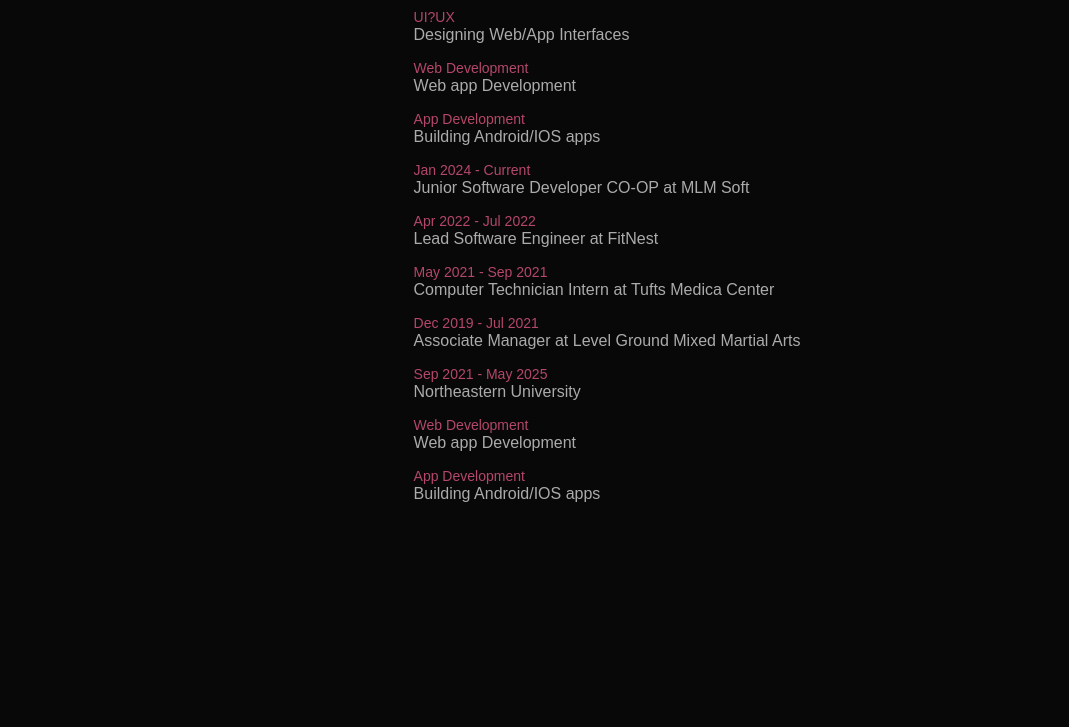
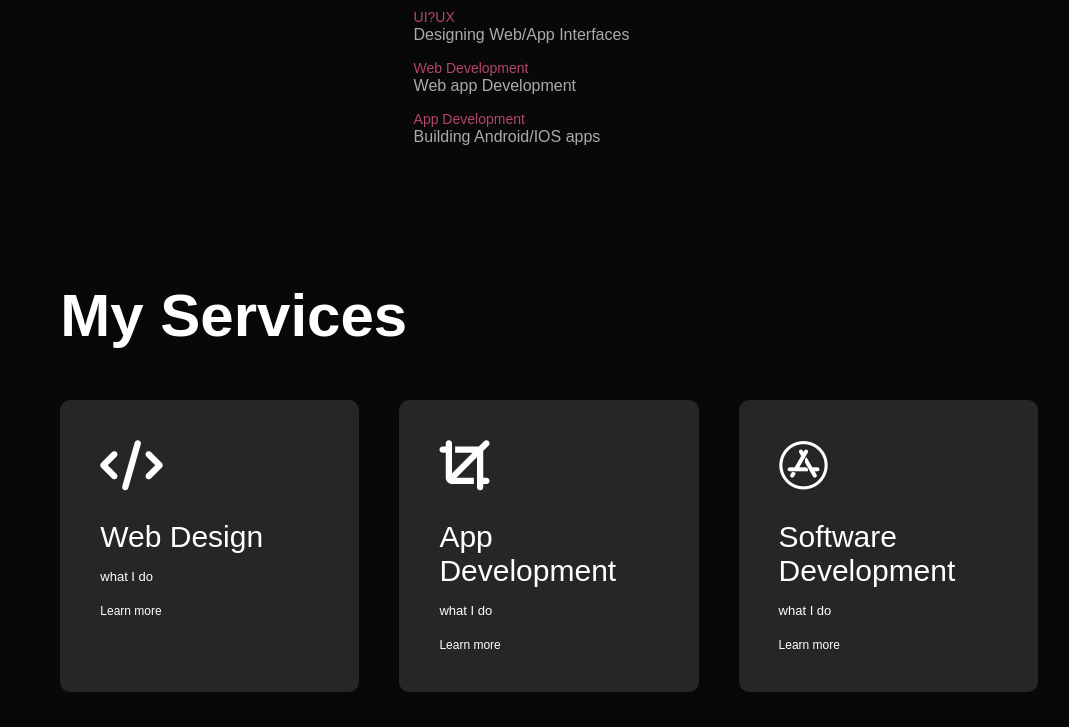
Before and after one commit to NikitaClark/Personal-Web-Partfolio, a plain HTML site: page index.html in a window 1280 px wide. Shown: the part 1356-2083 px from the top of the page, without its empty margins (101-1170 px from the left). Before the commit the page ends 1959 px from the top, so only its background shows below. Drawn offline with Linux system fonts and the light colour scheme.

Commit message:
My services section

```diff
--- a/index.html
+++ b/index.html
@@ -6,6 +6,7 @@
     <meta name="viewport" content="width=device-width, initial-scale=1.0">
     <title>Personal Portfolio Website</title>
      <link rel="stylesheet" href="style.css">
+     <script src="https://kit.fontawesome.com/fae62c5b42.js" crossorigin="anonymous"></script>
 </head>
 <body>
 <div id="header">
@@ -47,18 +48,18 @@
                <p>In this portfolio, I will delve deep into my experiences, projects, and hobbies, providing you with a comprehensive understanding of who I am as both a developer and a person.</p>
 
                <div class="tab-titles">
-                <p class="tab-links active-link">Skills</p>
-                <p class="tab-links">Experience</p>
-                <p class="tab-links">Education</p>
+                <p class="tab-links active-link" onclick="opentab('skills')">Skills</p>
+                <p class="tab-links" onclick="opentab('experience')">Experience</p>
+                <p class="tab-links" onclick="opentab('education')">Education</p>
                </div>
-               <div class="tab-contents">
+               <div class="tab-contents active-tab" id="skills">
                 <ul>
                     <li><span>UI?UX</span><br>Designing Web/App Interfaces</li>
                     <li><span>Web Development</span><br>Web app Development</li>
                     <li><span>App Development</span><br>Building Android/IOS apps</li>
                 </ul>
                </div>
-               <div class="tab-contents">
+               <div class="tab-contents" id="experience">
                 <ul>
                     <li><span>Jan 2024 - Current</span><br>Junior Software Developer CO-OP at MLM Soft</li>
                     <li><span>Apr 2022 - Jul 2022</span><br>Lead Software Engineer at FitNest</li>
@@ -66,11 +67,9 @@
                     <li><span>Dec 2019 - Jul 2021</span><br>Associate Manager at Level Ground Mixed Martial Arts </li>
                 </ul>
                </div>
-               <div class="tab-contents">
+               <div class="tab-contents" id="education">
                 <ul>
-                    <li><span>Sep 2021 - May 2025</span><br>Northeastern University</li>
-                    <li><span>Web Development</span><br>Web app Development</li>
-                    <li><span>App Development</span><br>Building Android/IOS apps</li>
+                    <li><span>Sep 2021 - May 2025</span><br> Candidate for Bachelor of Science Degree in Computer Science at Northeastern University</li>
                 </ul>
                </div>
 
@@ -78,7 +77,51 @@
         </div>
     </div>
 </div>
+<!------------------------------Services------------------------------->
+<div id="services">
+    <div class="container">
+        <h1 class="sub-title">My Services</h1>
+        <div class="services-list">
+            <div>
+                <i class="fa-solid fa-code"></i>
+                <h2>Web Design</h2>
+                <p>what I do</p>
+                <a href="#"> Learn more</a>
+            </div>
+            <div>
+                <i class="fa-solid fa-crop"></i>
+                <h2>App Development</h2>
+                <p>what I do</p>
+                <a href="#"> Learn more</a>
+            </div>
+            <div>
+                <i class="fa-brands fa-app-store"></i>
+                <h2>Software Development</h2>
+                <p>what I do</p>
+                <a href="#"> Learn more</a>
+            </div>
+        </div>
+    </div>
+</div>
 
+
+
+
+<script>
+    var tablinks = document.getElementsByClassName("tab-links");
+    var tabcontents = document.getElementsByClassName("tab-contents");
+
+    function opentab(tabname){
+        for(tablink of tablinks){
+            tablink.classList.remove("active-link");
+        }
+        for(tabcontent of tabcontents){
+            tabcontent.classList.remove("active-tab");
+        }
+        event.currentTarget.classList.add("active-link")
+        document.getElementById(tabname).classList.add("active-tab");
+    }
+</script>
 
 </body>
 </html>
--- a/style.css
+++ b/style.css
@@ -152,3 +152,63 @@ nav{
   color: #b54769;
   font-size: 14px;
 }
+
+.tab-contents{
+  display: none;
+}
+
+.tab-contents.active-tab{
+  display: block;
+}
+
+/* ---------------- services ----------------------*/
+
+#services{
+  padding: 30px 0;
+  margin-left: 150px;
+
+}
+
+.services-list{
+  display: grid;
+  grid-template-columns: repeat(auto-fit, minmax(150px, 1fr));
+  grid-gap: 40px;
+  margin-top: 50px;
+  padding-right: 130px;
+
+}
+
+.services-list div{
+  background: #262626;
+  padding: 40px;
+  font-size: 13px;
+  font-weight: 300;
+  border-radius: 10px;
+  transition: background 0.5s, transform 0.5s;
+}
+
+.services-list div i{
+  font-size: 50px;
+  margin-bottom: 30px ;
+
+}
+
+.services-list div h2{
+  font-size: 30px;
+  font-weight: 500;
+  margin-bottom: 15px;
+
+}
+
+.services-list div a{
+  text-decoration: none;
+  color: #fff;
+  font-size: 12px;
+  margin-top: 20px;
+  display: inline-block;
+}
+
+.services-list div:hover{
+  background: #ff004f;
+  transform: translateY(10px);
+}
```
